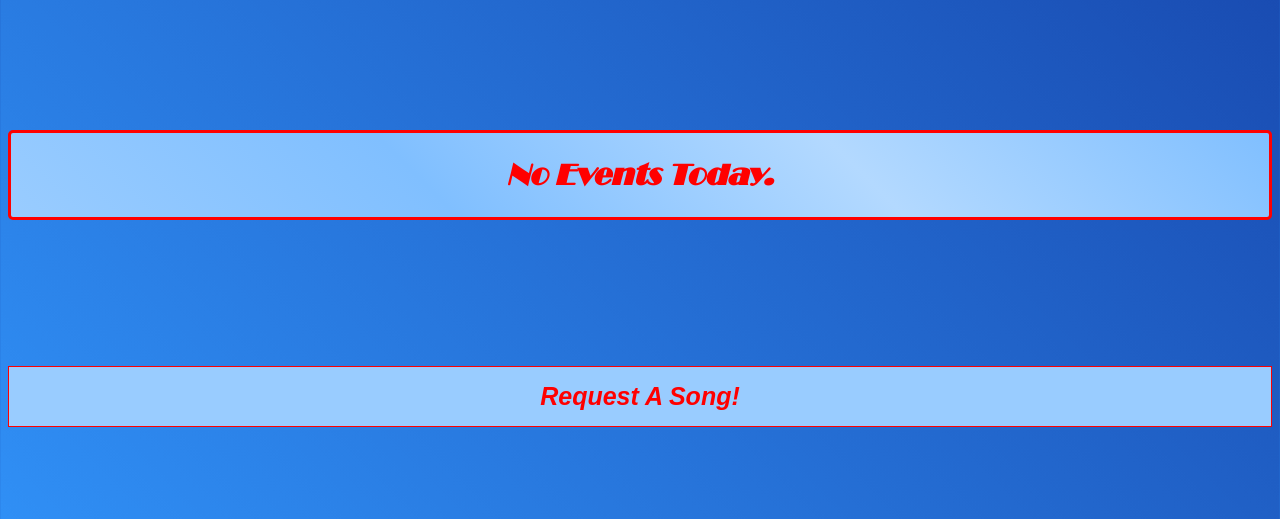
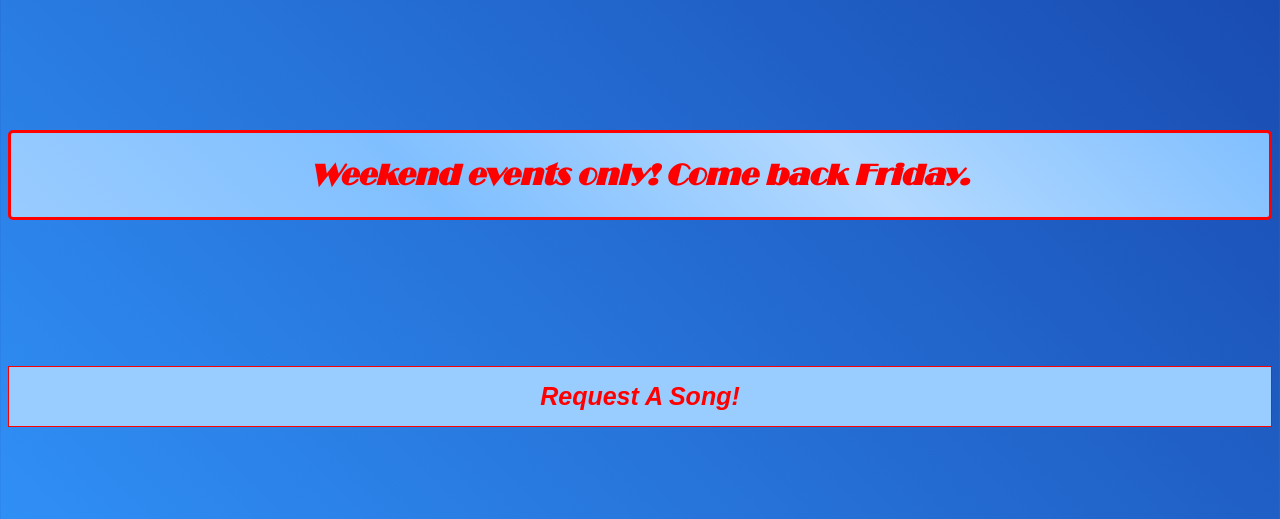
Before and after one commit to Georgyporgie/sunnyrockradio, a plain HTML site: page rock01.html in a window 1280 px wide. Shown: the part 2040-2559 px from the top of the page. Drawn offline with nearby package versions, Linux system fonts and the light colour scheme; files whose address does not match are found by name.

Commit message:
Add files via upload

```diff
--- a/rock01.html
+++ b/rock01.html
@@ -273,7 +273,7 @@ body {
 <div><h5 id="events">
 
 <script>
-fetch('./event.json')
+fetch('event.json')
 
     .then(response => {
         if (!response.ok) throw new Error(`HTTP error! Status: ${response.status}`);
@@ -301,7 +301,7 @@ fetch('./event.json')
             }
         } else {
             // Hide events on weekdays
-            document.getElementById('events').innerHTML = '<em>No Events Today.</em>';
+            document.getElementById('events').innerHTML = '<em>Weekend events only! Come back Friday.</em>';
         }
     })
     .catch(error => console.error('Error fetching weekend events:', error));
```
